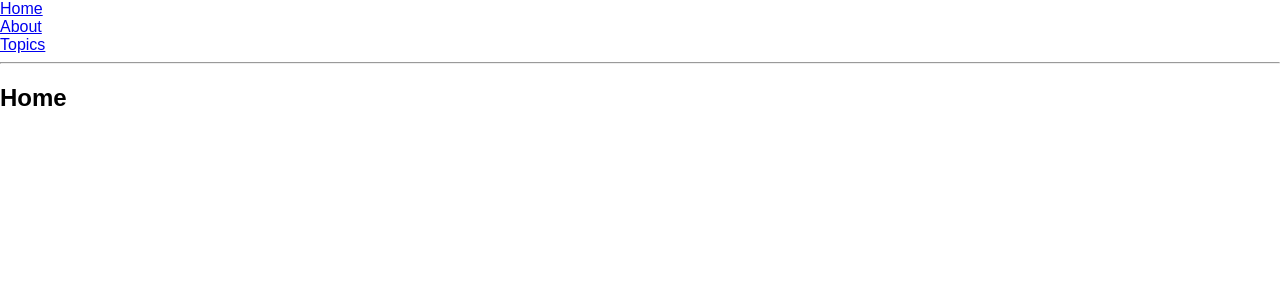
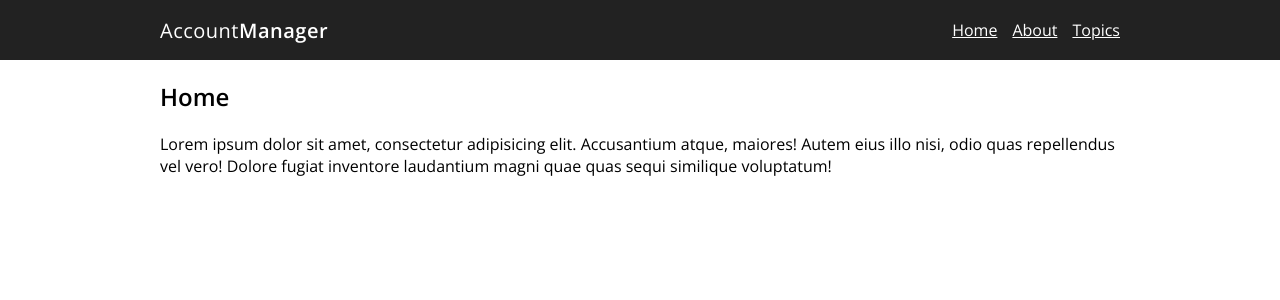
Before and after one commit to ashelkov/account-manager, a React app: page / in a window 1280 px wide. Shown: the top 300 px of the page. Built offline with nearby package versions, Linux system fonts and the light colour scheme.

Commit message:
add folder structure and NavigationHeader skeleton

```diff
--- a/public/index.html
+++ b/public/index.html
@@ -10,6 +10,8 @@
     -->
     <link rel="manifest" href="%PUBLIC_URL%/manifest.json">
     <link rel="shortcut icon" href="%PUBLIC_URL%/favicon.ico">
+    <!--add OpenSans google font-->
+    <link href="https://fonts.googleapis.com/css?family=Open+Sans:300,400,600" rel="stylesheet">
     <!--
       Notice the use of %PUBLIC_URL% in the tags above.
       It will be replaced with the URL of the `public` folder during the build.
--- /dev/null
+++ b/src/components/NavigationHeader/NavigationHeader.css
@@ -0,0 +1,32 @@
+.nav-header {
+  height: 60px;
+  background-color: #222;
+  color: white;
+  margin-bottom: 20px;
+  width: 100%;
+}
+
+.nav-header-inner {
+  max-width: 960px;
+  margin: 0 auto;
+  display: flex;
+  flex: 1;
+  height: 100%;
+  align-items: center;
+}
+
+.nav-title {
+  font-size: 20px;
+  font-weight: normal;
+  letter-spacing: 0.5px;
+}
+
+.nav-links {
+  display: flex;
+  margin-left: auto;
+}
+
+.nav-links a {
+  color: white;
+  margin-left: 15px;
+}
--- /dev/null
+++ b/src/components/NavigationHeader/NavigationHeader.js
@@ -0,0 +1,23 @@
+import React from 'react';
+import { Link } from 'react-router-dom';
+import './NavigationHeader.css';
+
+const NavigationHeader = () => (
+  <header className="nav-header">
+    <div className="nav-header-inner">
+      <div className="nav-brand">
+        <div className="nav-title">
+          Account
+          <span className="semibold">Manager</span>
+        </div>
+      </div>
+      <div className="nav-links">
+        <Link to="/">Home</Link>
+        <Link to="/about">About</Link>
+        <Link to="/topics">Topics</Link>
+      </div>
+    </div>
+  </header>
+);
+
+export default NavigationHeader;
--- /dev/null
+++ b/src/containers/App/App.css
@@ -0,0 +1,3 @@
+.App {
+  text-align: center;
+}
--- a/src/App.js
+++ b/src/containers/App/App.js
@@ -1,21 +1,16 @@
 import React from 'react';
 import { BrowserRouter as Router, Route, Link } from 'react-router-dom';
+import AppHeader from '../../components/NavigationHeader/NavigationHeader';
 
 const App = () => (
   <Router>
     <div>
-      <Link to="/">Home</Link>
-      <br />
-      <Link to="/about">About</Link>
-      <br />
-      <Link to="/topics">Topics</Link>
-      <br />
-
-      <hr />
-
-      <Route exact path="/" component={Home} />
-      <Route path="/about" component={About} />
-      <Route path="/topics" component={Topics} />
+      <AppHeader />
+      <div className="container">
+        <Route exact path="/" component={Home} />
+        <Route path="/about" component={About} />
+        <Route path="/topics" component={Topics} />
+      </div>
     </div>
   </Router>
 );
@@ -23,12 +18,24 @@ const App = () => (
 const Home = () => (
   <div>
     <h2>Home</h2>
+    <p>
+      Lorem ipsum dolor sit amet, consectetur adipisicing elit. Accusantium
+      atque, maiores! Autem eius illo nisi, odio quas repellendus vel vero!
+      Dolore fugiat inventore laudantium magni quae quas sequi similique
+      voluptatum!
+    </p>
   </div>
 );
 
 const About = () => (
   <div>
     <h2>About</h2>
+    <p>
+      Lorem ipsum dolor sit amet, consectetur adipisicing elit. Eius et fuga
+      laudantium, neque officia perferendis repudiandae sit voluptas. Deserunt
+      distinctio doloremque eum excepturi fugiat natus perspiciatis, porro quasi
+      quos voluptas!
+    </p>
   </div>
 );
 
--- a/src/index.css
+++ b/src/index.css
@@ -1,5 +1,18 @@
 body {
   margin: 0;
   padding: 0;
-  font-family: sans-serif;
+  font-family: 'Open Sans', sans-serif;
 }
+
+.container {
+  max-width: 960px;
+  margin: 0 auto;
+}
+
+.semibold {
+  font-weight: 600;
+}
+
+.thin {
+  font-weight: 300;
+}
--- a/src/index.js
+++ b/src/index.js
@@ -1,7 +1,7 @@
 import React from 'react';
 import ReactDOM from 'react-dom';
 import './index.css';
-import App from './App';
+import App from './containers/App/App';
 import registerServiceWorker from './registerServiceWorker';
 
 ReactDOM.render(<App />, document.getElementById('root'));
```
Also changed, not shown: src/App.css (deleted, +0 -28 lines), src/logo.svg (deleted), 1 other file (tests, documents, lock files or other folders).
